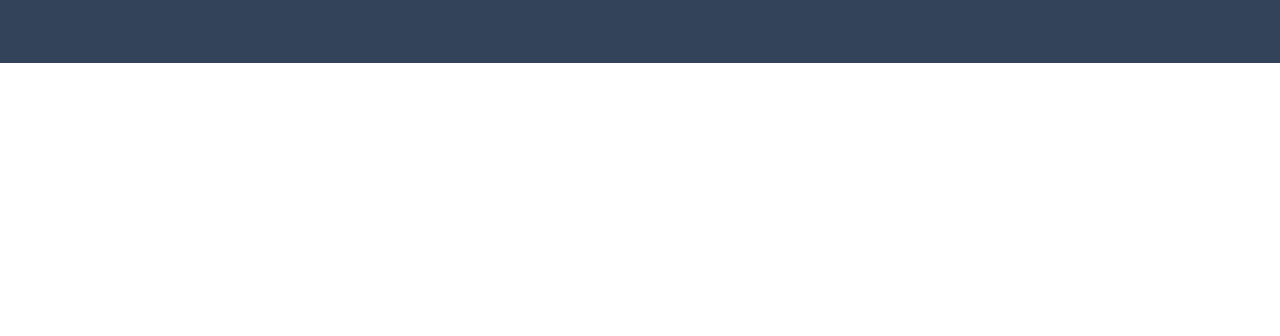
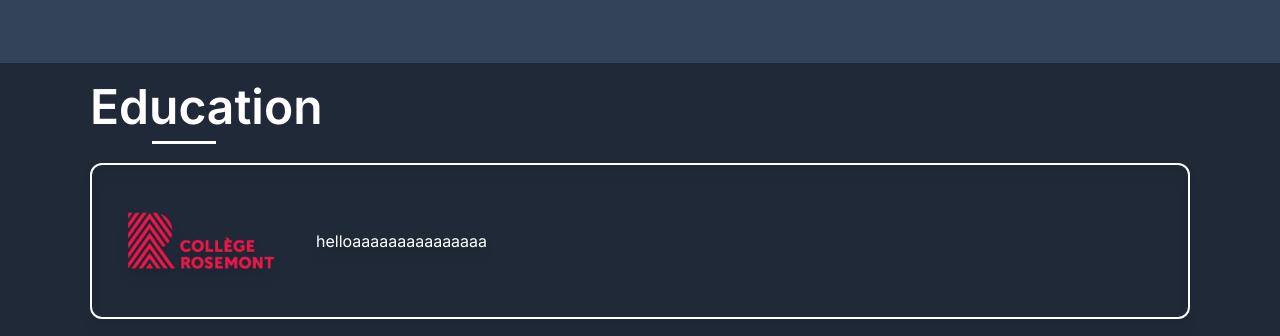
Before and after one commit to VincentHuynh03/PortfolioVincent, a Next.js app: page / in a window 1280 px wide. Shown: the part 587-923 px from the top of the page. Before the commit the page ends 800 px from the top, so only its background shows below. Built offline with nearby package versions, Linux system fonts and the light colour scheme.

Commit message:
Education base card

```diff
--- a/app/components/education/index.tsx
+++ b/app/components/education/index.tsx
@@ -1,11 +1,35 @@
 import React from "react";
 import Link from "next/link";
+import Image from 'next/image';
 
 const Education = () => {
     return (
-        <div className="h-fullflex w-full text-white text-wrap " id="education">
-            <div className="container mx-auto px-4 h-full">
-            <div className="flex h-full">
+        <div className="h-full flex w-full text-white text-wrap bg-gray-800">
+
+            <div className="container w-full flex-col flex mx-auto px-4 h-full" id="container">
+
+            <div className="text-5xl section-heading flex-wrap pt-5 after:absolute after:h-[3px] after:w-[4rem] after:bg-white after:left-[10%] after:transform md:after:translate-x-[-75%] md:after:translate-y-[10px] after:translate-x-[90%] after:translate-y-[5px] mb-8">
+                <h1>Education</h1>
+            </div>
+
+            <div className="flex-row w-full flex-1 border-2 border-white mb-5 rounded-xl px-2 py-6  drop-shadow-lg ignore-padding">
+
+                <div className="flex items-center gap-4">
+            <Image
+                src="/rosemont.jpg"
+                height={100}
+                width={200}
+                quality={100}
+                alt="rosemont"
+                className="object-cover"
+            />
+
+            <div className="">
+                <p>helloaaaaaaaaaaaaaaa</p>
+            </div>
+
+
+            </div>
             </div>
             </div>
         </div>
--- a/app/globals.css
+++ b/app/globals.css
@@ -23,10 +23,22 @@
   background-color:rgb(51,67,89);
 }
 
-#education{
-  background-color:rgb(112,123,138);
+#container{
+  padding: 0 90px;
 }
 
+
+/* global.css */
+.section-heading {
+  position: relative;
+  font-weight: 600;
+}
+
+@media (max-width: 768px) {
+  .ignore-padding {
+    margin-left: -80px; /* Adjust negative margin for mobile */
+  }
+}
 /*
 body {
   background-color: rgb(var(--background-start-rgb));
```
Also changed, not shown: public/rosemont.jpg (added).
